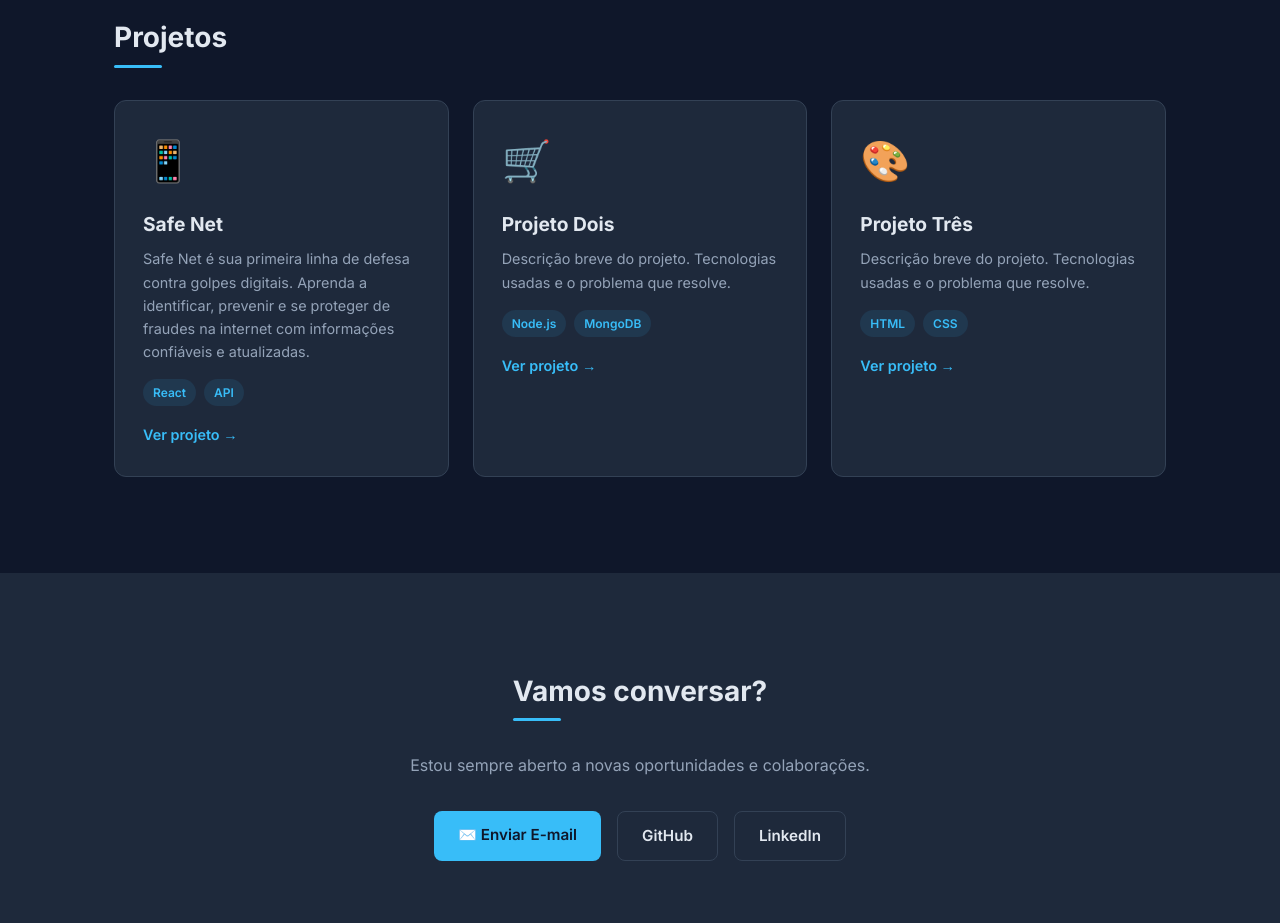
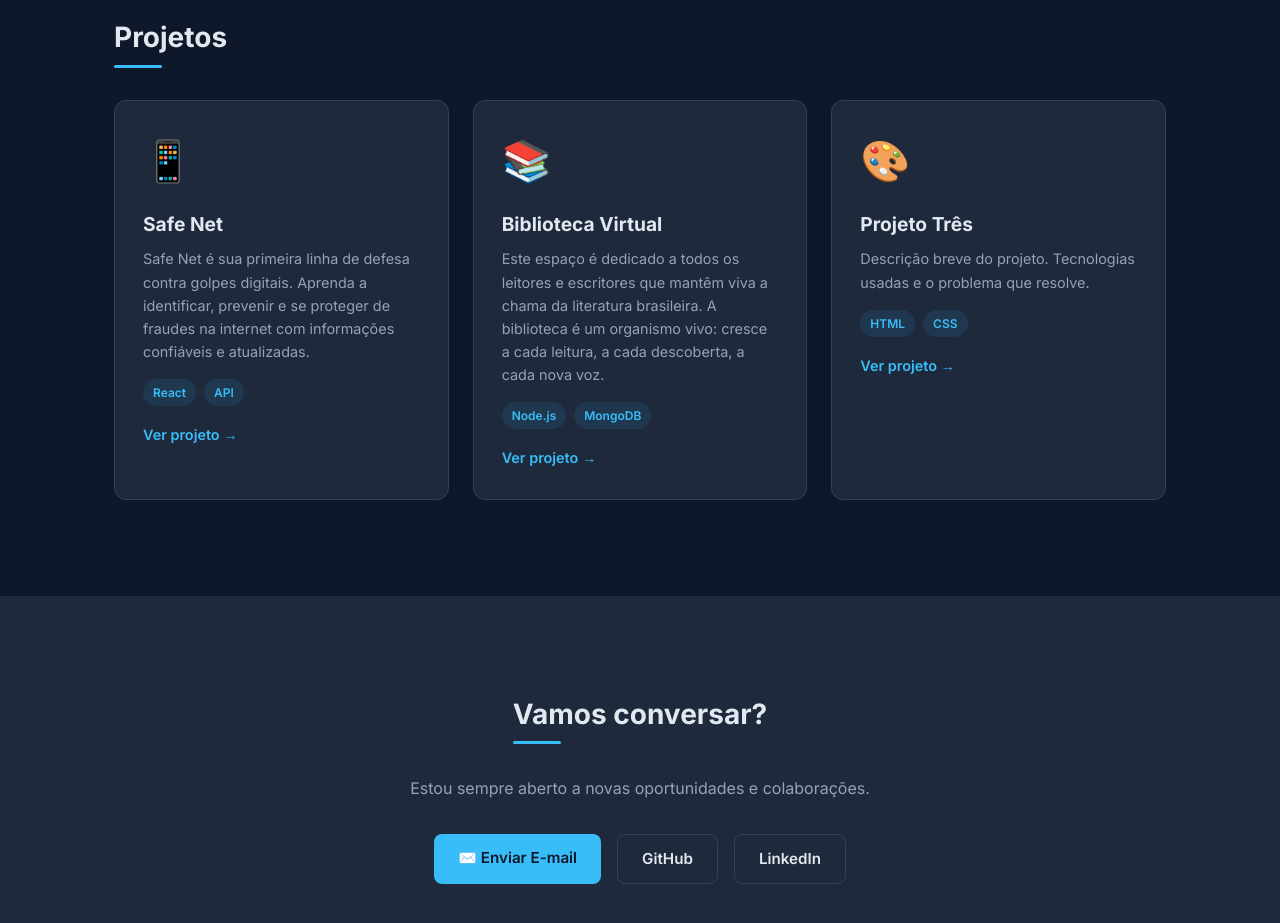
Before and after one commit to LayaneBrandao/seu-usuario.github.io, a plain HTML site: page index.html in a window 1280 px wide. Shown: the part 1820-2743 px from the top of the page. Drawn offline with Linux system fonts and the light colour scheme.

Commit message:
Update index.html

```diff
--- a/index.html
+++ b/index.html
@@ -93,13 +93,16 @@
           <div class="tags"><span>React</span><span>API</span></div>
           <a href="https://joaomario793.github.io/SAFENET./" class="projeto-link">Ver projeto →</a>
         </article>
+
+        <!-- PROJETO DOIS ATUALIZADO -->
         <article class="projeto-card">
-          <div class="projeto-img">🛒</div>
-          <h4>Projeto Dois</h4>
-          <p>Descrição breve do projeto. Tecnologias usadas e o problema que resolve.</p>
+          <div class="projeto-img">📚</div>
+          <h4>Biblioteca Virtual</h4>
+          <p>Este espaço é dedicado a todos os leitores e escritores que mantêm viva a chama da literatura brasileira. A biblioteca é um organismo vivo: cresce a cada leitura, a cada descoberta, a cada nova voz.</p>
           <div class="tags"><span>Node.js</span><span>MongoDB</span></div>
-          <a href="#" class="projeto-link">Ver projeto →</a>
+          <a href="https://layaneproff2020-create.github.io/biblioteca-virtual/" target="_blank" class="projeto-link">Ver projeto →</a>
         </article>
+
         <article class="projeto-card">
           <div class="projeto-img">🎨</div>
           <h4>Projeto Três</h4>
```
